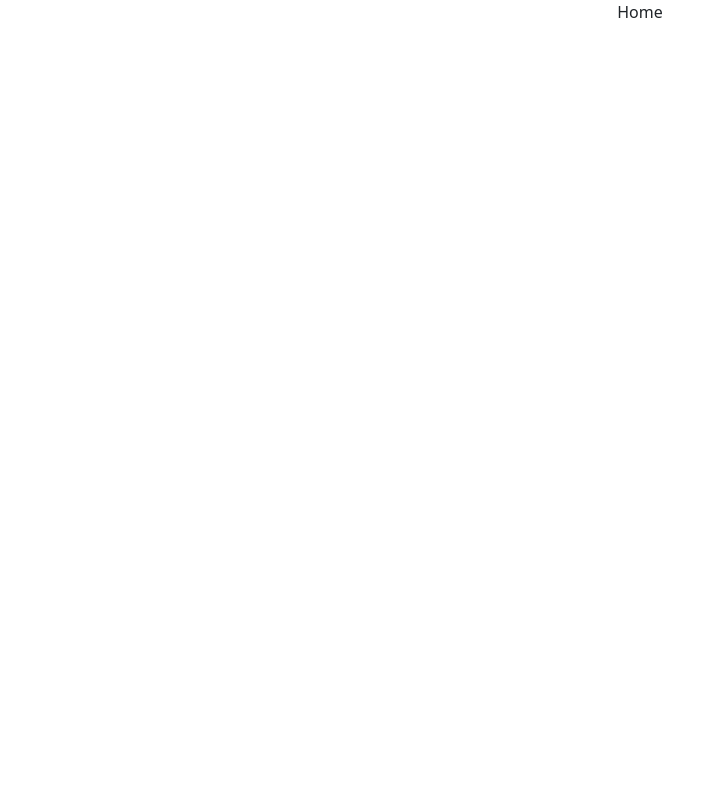
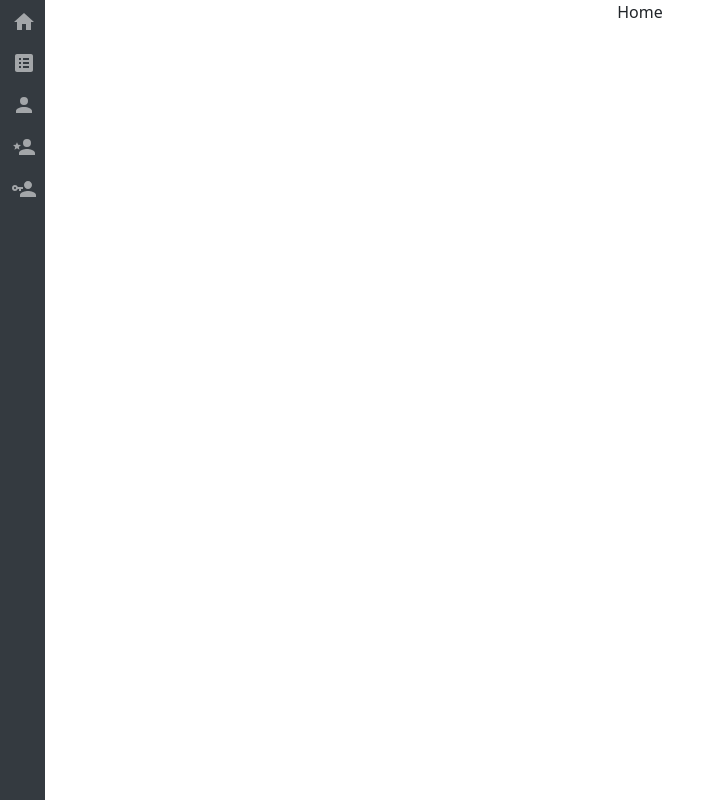
Before and after one commit to ut1kaa/hktn-servicedesk-frontend, a React (Create React App) app: page / in a window 1280 px wide. Shown: the whole page, without its empty margins (0-713 px from the left). Built offline with nearby package versions, Linux system fonts and the light colour scheme.

Commit message:
add menu, todo links

```diff
--- a/src/App.tsx
+++ b/src/App.tsx
@@ -6,10 +6,107 @@ import  Home from './pages/Home'
 import Users from './pages/admin/Users';
 import Departaments from './pages/admin/Departaments';
 import Tickets from './pages/admin/Tickets';
+import Icon from "@mdi/react";
+import { mdiHome, mdiListBox, mdiAccount, mdiAccountStar, mdiAccountKey,mdiMicrophone } from '@mdi/js';
+import { Form, Button } from "react-bootstrap";
+import Link from'react-router-dom';
+
+
 
 
 const App = () => (
   <div className="App">
+    <div className="container-fluid">
+            <div className="row">
+                <header className="menu">
+                <nav className="sidebar-sticky navbar-dark navbar-expand-md">
+                    <button className="navbar-toggler" type="button" data-toggle="collapse" data-target="#navbarSupportedContent" aria-controls="navbarSupportedContent" aria-expanded="false" aria-label="Toggle navigation">
+                        <span className="navbar-toggler-icon"></span>
+                    </button>
+
+                    <div className="collapse navbar-collapse" id="navbarSupportedContent">
+                    <ul className="navbar-nav mr-auto flex-column">
+                        <li className="nav-item active">
+                            <a href="" className="nav-link">
+                                <Icon path={mdiHome} size={1}></Icon>
+                                <span className="menu-text">Главная</span>
+                            </a>
+                        </li>
+                        <li className="nav-item">
+                            <a href="" className="nav-link">
+                                <Icon path={mdiListBox} size={1}></Icon>
+                                <span className="menu-text">Заявки</span>
+                            </a>
+                        </li>
+                        <li className="nav-item">
+                            <a href="" className="nav-link">
+                                <Icon path={mdiAccount} size={1}></Icon>
+                                <span className="menu-text">Пользователи</span>
+                            </a>
+                        </li>
+                        <li className="nav-item">
+                            <a href="/admin/users" className="nav-link">
+                                <Icon path={mdiAccountStar} size={1}></Icon>
+                                <span className="menu-text">Администратор</span>
+                            </a>
+                        </li>
+                        <li className="nav-item">
+                            <a href="" className="nav-link">
+                                <Icon path={mdiAccountKey} size={1}></Icon>
+                                <span className="menu-text">Работник</span>
+                            </a>
+                        </li>
+                    </ul>
+                    </div>
+                </nav>
+                </header>
+            </div>
+        </div>
+        <div className="container-fluid">
+            <div className="row">
+                <header className="menu">
+                <nav className="sidebar-sticky navbar-dark navbar-expand-md">
+                    <button className="navbar-toggler" type="button" data-toggle="collapse" data-target="#navbarSupportedContent" aria-controls="navbarSupportedContent" aria-expanded="false" aria-label="Toggle navigation">
+                        <span className="navbar-toggler-icon"></span>
+                    </button>
+                    <div className="collapse navbar-collapse" id="navbarSupportedContent">
+                    <ul className="navbar-nav mr-auto flex-column">
+                        <li className="nav-item active">
+                            <a href="" className="nav-link">
+                                <Icon path={mdiHome} size={1}></Icon>
+                                <span className="menu-text">Главная</span>
+                            </a>
+                        </li>
+                        <li className="nav-item">
+                            <a href="/" className="nav-link">
+                                <Icon path={mdiListBox} size={1}></Icon>
+                                <span className="menu-text">Заявки</span>
+                            </a>
+                        </li>
+                        <li className="nav-item">
+                            <a href="" className="nav-link">
+                                <Icon path={mdiAccount} size={1}></Icon>
+                                <span className="menu-text">Пользователи</span>
+                            </a>
+                        </li>
+                        <li className="nav-item">
+                            <a href="/admin/users" className="nav-link">
+                                <Icon path={mdiAccountStar} size={1}></Icon>
+                                <span className="menu-text">Администратор</span>
+                            </a>
+                        </li>
+                        <li className="nav-item">
+                            <a href="" className="nav-link">
+                                <Icon path={mdiAccountKey} size={1}></Icon>
+                                <span className="menu-text">Работник</span>
+                            </a>
+                        </li>
+                    </ul>
+                    </div>
+                </nav>
+                </header>
+                </div>
+</div>
     <Router>
       <Routes>
         <Route path="/" element={<Home />} />
--- a/src/styles/App.scss
+++ b/src/styles/App.scss
@@ -36,3 +36,28 @@
     transform: rotate(360deg);
   }
 }
+
+.menu {
+  margin-left: 0;
+  padding-left: 0;
+  width: 45px;
+  height: 100vh;
+  position: fixed;
+  top: 0;
+  left: 0;
+  transition: width 0.4s;
+  overflow-x: hidden;
+  white-space: nowrap;
+  background-color: #343a40;
+  nav {
+      min-width: 120px;
+      padding-left: 12px;
+      text-align: left;
+      span {
+          padding-left: 10px;
+      }
+  }
+}
+.menu:hover {
+  width: 200px;
+}
```
